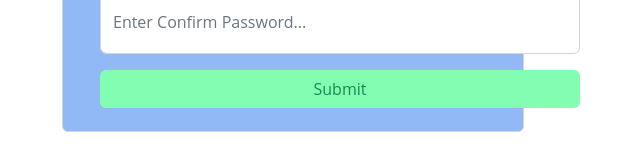
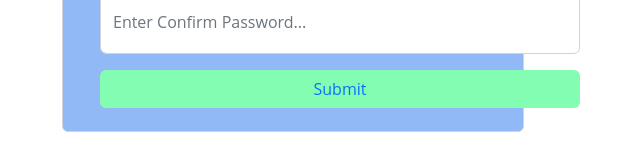
Before and after one commit to kyamantoshkumar/Chat-React, a React (Create React App) app: page /registration in a window 1280 px wide. Shown: the part 556-716 px from the top of the page, without its empty margins (347-987 px from the left). Built offline with nearby package versions, Linux system fonts and the light colour scheme; no server answers.

Commit message:
Update Registration.jsx

```diff
--- a/src/pages/Registration.jsx
+++ b/src/pages/Registration.jsx
@@ -1,8 +1,14 @@
+import React from 'react';
+import { useState } from 'react';
+// import { useNavigate } from "react-router-dom"
+import { ToastContainer, toast } from 'react-toastify';
+import 'react-toastify/dist/ReactToastify.css';
 
-import { useState } from 'react';
+const  Registration = () =>  {
 
-export default function Registration() {
-
+// Navigate are link to ligin form
+// const navigate = useNavigate()
+const notify = () => toast("ASDF");
 // States for registration
 const [name, setName] = useState('');
 const [email, setEmail] = useState('');
@@ -56,12 +62,19 @@ const handleSubmit = (e) => {
         // make API call
     }
 
+  if(name ? "!@#$%1223" : " ") {
+	   alert("Vale false")
+  } else {
+   setName(false)
+   alert(" Value pass")
+  }
 	// var password = show ? "Hide Component" : "Show Component";
-    //    if { show ? "" : "Show Component"}
+    //    if { show ? "Hide Component" : "Show Component"}
+
+	toast("Passwords don't match")
+
+	// navigate("/")
  };
-
-
-
 
 // Showing success message
 const successMessage = () => {
@@ -134,7 +147,7 @@ return (
         onChange={handleName}
         className="input form-control"
 		value={name}
-        type="text"
+        type="name"
         placeholder='Enter Name...' />
           </tr>
           <tr>
@@ -167,9 +180,11 @@ return (
         type="password"
         placeholder='Enter Confirm Password...'/>
 
-		<button style={{background:'#82fdb1'}} onClick={handleSubmit} className="btn text-success  my-3 w-100 " type="submit">
+		{/* <button style={{background:'#82fdb1'}} onClick={() => navigate("/") (handleSubmit)} className="btn text-success  my-3 w-100 " type="submit">
 		Submit
-		</button>
+		</button> */}
+		{/* <button style={{background:'#82fdb1'}} className="btn text-primary  my-3 fs-6 mb-3  w-100" onClick={() => notify("Password don't matched")(handleSubmit)}>Submit</button> */}
+		<button style={{background:'#82fdb1'}} className="btn text-primary  my-3 fs-6 mb-3  w-100" onClick={handleSubmit}>Submit</button>
 
                     </tr>
                 </th>
@@ -184,6 +199,7 @@ return (
     </div>
 );
 }
+export default Registration
 
 
 
```
